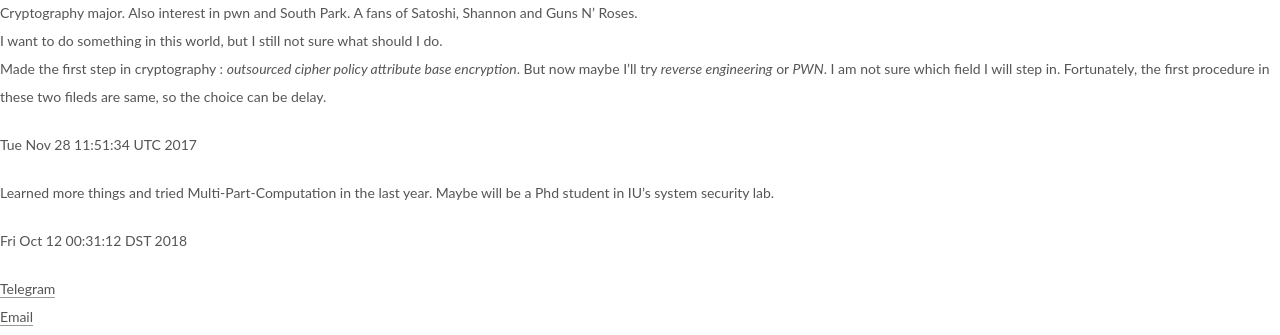
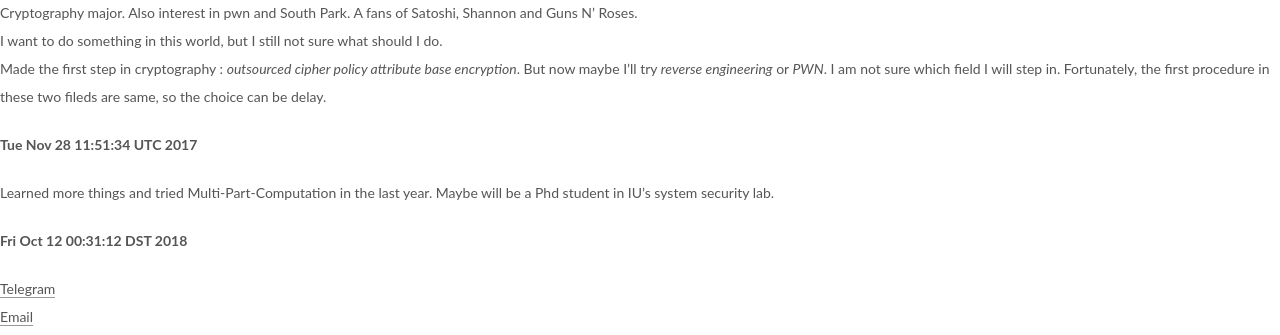
Before and after one commit to Gao-Chuan/blog, a Django app: template templates/about.html in a window 1280 px wide. Shown: the part 146-481 px from the top of the page. Run offline with Django 3.2, Linux system fonts and the light colour scheme; the template is opened without the code that fills it, so the values that code supplies are empty.

Commit message:
try to make it looks better again

```diff
--- a/templates/about.html
+++ b/templates/about.html
@@ -4,13 +4,13 @@
     <head>
         <link href="{% static "css/betterText.css"%}" rel="stylesheet" type="text/css">
     </head>
-    <div class="post-block page">
+    <div class="content-wrap">
     <div class="post-body">
         <p>Cryptography major. Also interest in pwn and South Park. A fans of Satoshi, Shannon and Guns N’ Roses.<br>I want to do something in this world, but I still not sure what should I do.<br>Made the first step in cryptography : <em>outsourced cipher policy attribute base encryption</em>. But now maybe I’ll try <em>reverse engineering</em> or <em>PWN</em>. I am not sure which field I will step in. Fortunately, the first procedure in these two fileds are same, so the choice can be delay.</p>
-        <p>Tue Nov 28 11:51:34 UTC 2017</p>
+        <p><b>Tue Nov 28 11:51:34 UTC 2017</b></p>
 
         <p>Learned more things and tried Multi-Part-Computation in the last year. Maybe will be a Phd student in IU’s system security lab.</p>
-        <p>Fri Oct 12 00:31:12 DST 2018</p>
+        <p><b>Fri Oct 12 00:31:12 DST 2018</b></p>
 
         <p><a href="https://t.me/Iphan" target="_blank" rel="noopener">Telegram</a>
             <br>
```
